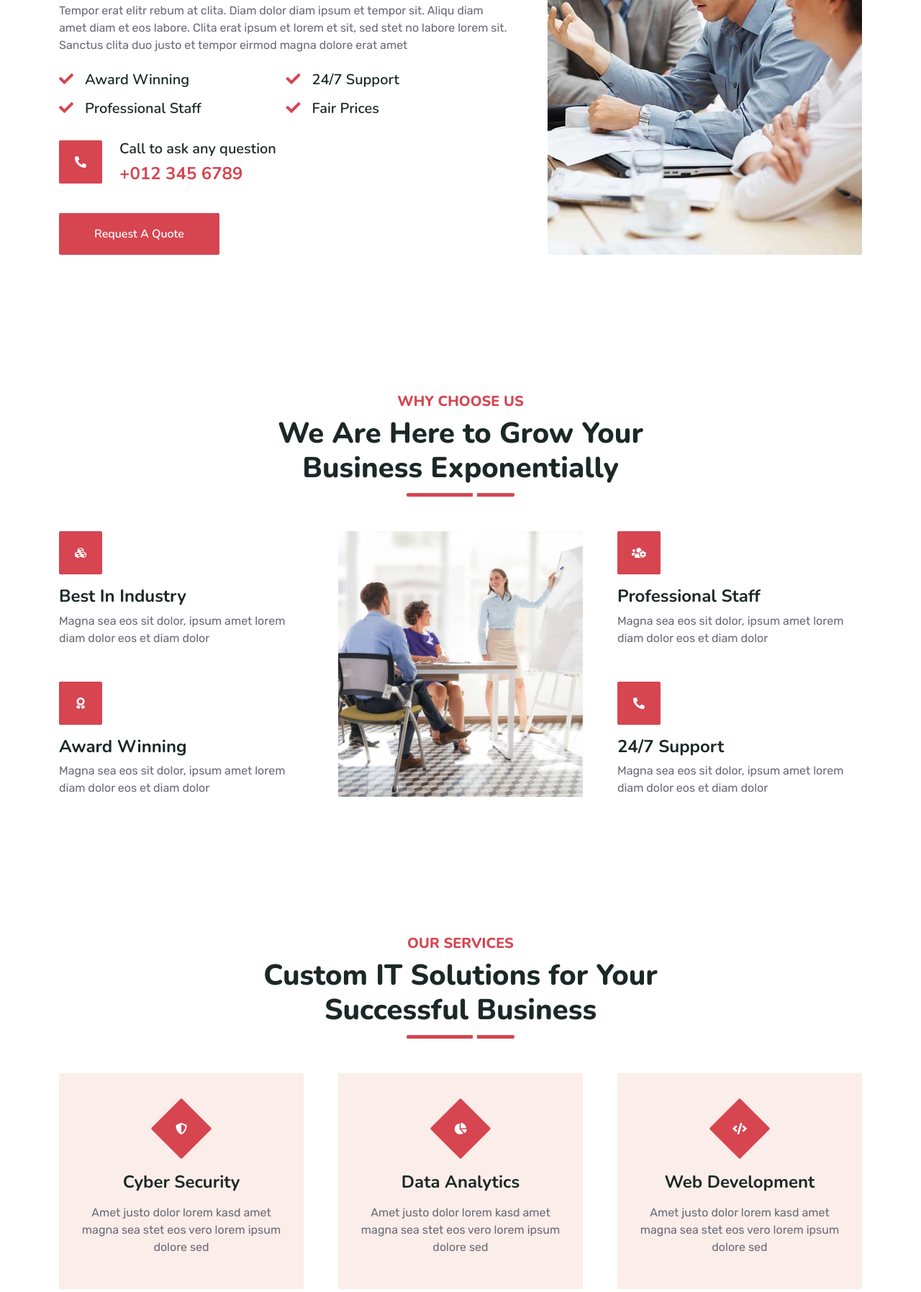
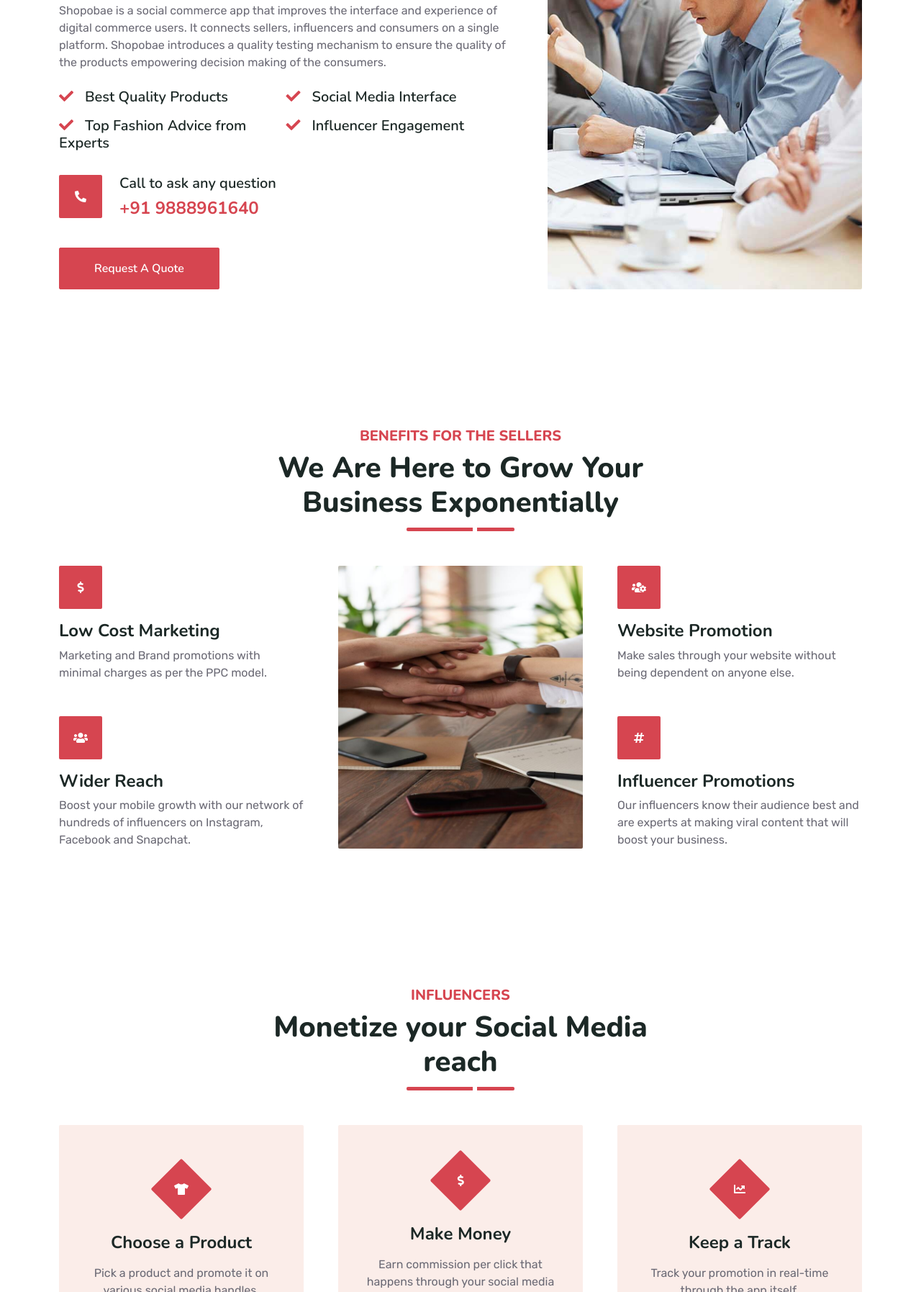
Before and after one commit to sartajsehgal/Shopobae-Website, a plain HTML site: page index.html in a window 1280 px wide. Shown: the part 1005-2800 px from the top of the page at 72% size. Drawn offline with nearby package versions, Linux system fonts and the light colour scheme.

Commit message:
added content

```diff
--- a/index.html
+++ b/index.html
@@ -210,17 +210,17 @@
                 <div class="col-lg-7">
                     <div class="section-title position-relative pb-3 mb-5">
                         <h5 class="fw-bold text-primary text-uppercase">About Us</h5>
-                        <h1 class="mb-0">The Best IT Solution With 10 Years of Experience</h1>
+                        <h1 class="mb-0">Welcome to the new era of Online Shopping</h1>
                     </div>
-                    <p class="mb-4">Tempor erat elitr rebum at clita. Diam dolor diam ipsum et tempor sit. Aliqu diam amet diam et eos labore. Clita erat ipsum et lorem et sit, sed stet no labore lorem sit. Sanctus clita duo justo et tempor eirmod magna dolore erat amet</p>
+                    <p class="mb-4">Shopobae is a social commerce app that improves the interface and experience of digital commerce users. It connects sellers, influencers and consumers on a single platform. Shopobae introduces a quality testing mechanism to ensure the quality of the products empowering decision making of the consumers.</p>
                     <div class="row g-0 mb-3">
                         <div class="col-sm-6 wow zoomIn" data-wow-delay="0.2s">
-                            <h5 class="mb-3"><i class="fa fa-check text-primary me-3"></i>Award Winning</h5>
-                            <h5 class="mb-3"><i class="fa fa-check text-primary me-3"></i>Professional Staff</h5>
+                            <h5 class="mb-3"><i class="fa fa-check text-primary me-3"></i>Best Quality Products</h5>
+                            <h5 class="mb-3"><i class="fa fa-check text-primary me-3"></i>Top Fashion Advice from Experts</h5>
                         </div>
                         <div class="col-sm-6 wow zoomIn" data-wow-delay="0.4s">
-                            <h5 class="mb-3"><i class="fa fa-check text-primary me-3"></i>24/7 Support</h5>
-                            <h5 class="mb-3"><i class="fa fa-check text-primary me-3"></i>Fair Prices</h5>
+                            <h5 class="mb-3"><i class="fa fa-check text-primary me-3"></i>Social Media Interface</h5>
+                            <h5 class="mb-3"><i class="fa fa-check text-primary me-3"></i>Influencer Engagement</h5>
                         </div>
                     </div>
                     <div class="d-flex align-items-center mb-4 wow fadeIn" data-wow-delay="0.6s">
@@ -229,7 +229,7 @@
                         </div>
                         <div class="ps-4">
                             <h5 class="mb-2">Call to ask any question</h5>
-                            <h4 class="text-primary mb-0">+012 345 6789</h4>
+                            <h4 class="text-primary mb-0">+91 9888961640</h4>
                         </div>
                     </div>
                     <a href="quote.html" class="btn btn-primary py-3 px-5 mt-3 wow zoomIn" data-wow-delay="0.9s">Request A Quote</a>
@@ -249,7 +249,7 @@
     <div class="container-fluid py-5 wow fadeInUp" data-wow-delay="0.1s">
         <div class="container py-5">
             <div class="section-title text-center position-relative pb-3 mb-5 mx-auto" style="max-width: 600px;">
-                <h5 class="fw-bold text-primary text-uppercase">Why Choose Us</h5>
+                <h5 class="fw-bold text-primary text-uppercase">BENEFITS FOR THE SELLERS</h5>
                 <h1 class="mb-0">We Are Here to Grow Your Business Exponentially</h1>
             </div>
             <div class="row g-5">
@@ -257,23 +257,23 @@
                     <div class="row g-5">
                         <div class="col-12 wow zoomIn" data-wow-delay="0.2s">
                             <div class="bg-primary rounded d-flex align-items-center justify-content-center mb-3" style="width: 60px; height: 60px;">
-                                <i class="fa fa-cubes text-white"></i>
+                                <i class="fa fa-dollar-sign text-white"></i>
                             </div>
-                            <h4>Best In Industry</h4>
-                            <p class="mb-0">Magna sea eos sit dolor, ipsum amet lorem diam dolor eos et diam dolor</p>
+                            <h4>Low Cost Marketing</h4>
+                            <p class="mb-0">Marketing and Brand promotions with minimal charges as per the PPC model.</p>
                         </div>
                         <div class="col-12 wow zoomIn" data-wow-delay="0.6s">
                             <div class="bg-primary rounded d-flex align-items-center justify-content-center mb-3" style="width: 60px; height: 60px;">
-                                <i class="fa fa-award text-white"></i>
+                                <i class="fa fa-users text-white"></i>
                             </div>
-                            <h4>Award Winning</h4>
-                            <p class="mb-0">Magna sea eos sit dolor, ipsum amet lorem diam dolor eos et diam dolor</p>
+                            <h4>Wider Reach</h4>
+                            <p class="mb-0">Boost your mobile growth with our network of hundreds of influencers on Instagram, Facebook and Snapchat.</p>
                         </div>
                     </div>
                 </div>
                 <div class="col-lg-4  wow zoomIn" data-wow-delay="0.9s" style="min-height: 350px;">
                     <div class="position-relative h-100">
-                        <img class="position-absolute w-100 h-100 rounded wow zoomIn" data-wow-delay="0.1s" src="img/feature.jpg" style="object-fit: cover;">
+                        <img class="position-absolute w-100 h-100 rounded wow zoomIn" data-wow-delay="0.1s" src="img/feature1.jpg" style="object-fit: cover;">
                     </div>
                 </div>
                 <div class="col-lg-4">
@@ -282,15 +282,15 @@
                             <div class="bg-primary rounded d-flex align-items-center justify-content-center mb-3" style="width: 60px; height: 60px;">
                                 <i class="fa fa-users-cog text-white"></i>
                             </div>
-                            <h4>Professional Staff</h4>
-                            <p class="mb-0">Magna sea eos sit dolor, ipsum amet lorem diam dolor eos et diam dolor</p>
+                            <h4>Website Promotion</h4>
+                            <p class="mb-0">Make sales through your website without being dependent on anyone else.</p>
                         </div>
                         <div class="col-12 wow zoomIn" data-wow-delay="0.8s">
                             <div class="bg-primary rounded d-flex align-items-center justify-content-center mb-3" style="width: 60px; height: 60px;">
-                                <i class="fa fa-phone-alt text-white"></i>
+                                <i class="fa fa-hashtag text-white"></i>
                             </div>
-                            <h4>24/7 Support</h4>
-                            <p class="mb-0">Magna sea eos sit dolor, ipsum amet lorem diam dolor eos et diam dolor</p>
+                            <h4>Influencer Promotions</h4>
+                            <p class="mb-0">Our influencers know their audience best and are experts at making viral content that will boost your business.</p>
                         </div>
                     </div>
                 </div>
@@ -304,47 +304,47 @@
     <div class="container-fluid py-5 wow fadeInUp" data-wow-delay="0.1s">
         <div class="container py-5">
             <div class="section-title text-center position-relative pb-3 mb-5 mx-auto" style="max-width: 600px;">
-                <h5 class="fw-bold text-primary text-uppercase">Our Services</h5>
-                <h1 class="mb-0">Custom IT Solutions for Your Successful Business</h1>
+                <h5 class="fw-bold text-primary text-uppercase">INFLUENCERS</h5>
+                <h1 class="mb-0">Monetize your Social Media reach</h1>
             </div>
             <div class="row g-5">
                 <div class="col-lg-4 col-md-6 wow zoomIn" data-wow-delay="0.3s">
                     <div class="service-item bg-light rounded d-flex flex-column align-items-center justify-content-center text-center">
                         <div class="service-icon">
-                            <i class="fa fa-shield-alt text-white"></i>
+                            <i class="fa fa-tshirt text-white"></i>
                         </div>
-                        <h4 class="mb-3">Cyber Security</h4>
-                        <p class="m-0">Amet justo dolor lorem kasd amet magna sea stet eos vero lorem ipsum dolore sed</p>
-                        <a class="btn btn-lg btn-primary rounded" href="">
+                        <h4 class="mb-3">Choose a Product</h4>
+                        <p class="m-0">Pick a product and promote it on various social media handles.</p>
+                        <!-- <a class="btn btn-lg btn-primary rounded" href="">
                             <i class="bi bi-arrow-right"></i>
-                        </a>
+                        </a> -->
                     </div>
                 </div>
                 <div class="col-lg-4 col-md-6 wow zoomIn" data-wow-delay="0.6s">
                     <div class="service-item bg-light rounded d-flex flex-column align-items-center justify-content-center text-center">
                         <div class="service-icon">
-                            <i class="fa fa-chart-pie text-white"></i>
+                            <i class="fa fa-dollar-sign text-white"></i>
                         </div>
-                        <h4 class="mb-3">Data Analytics</h4>
-                        <p class="m-0">Amet justo dolor lorem kasd amet magna sea stet eos vero lorem ipsum dolore sed</p>
-                        <a class="btn btn-lg btn-primary rounded" href="">
+                        <h4 class="mb-3">Make Money</h4>
+                        <p class="m-0">Earn commission per click that happens through your social media handles.</p>
+                        <!-- <a class="btn btn-lg btn-primary rounded" href="">
                             <i class="bi bi-arrow-right"></i>
-                        </a>
+                        </a> -->
                     </div>
                 </div>
                 <div class="col-lg-4 col-md-6 wow zoomIn" data-wow-delay="0.9s">
                     <div class="service-item bg-light rounded d-flex flex-column align-items-center justify-content-center text-center">
                         <div class="service-icon">
-                            <i class="fa fa-code text-white"></i>
+                            <i class="fa fa-chart-line text-white"></i>
                         </div>
-                        <h4 class="mb-3">Web Development</h4>
-                        <p class="m-0">Amet justo dolor lorem kasd amet magna sea stet eos vero lorem ipsum dolore sed</p>
-                        <a class="btn btn-lg btn-primary rounded" href="">
+                        <h4 class="mb-3">Keep a Track</h4>
+                        <p class="m-0">Track your promotion in real-time through the app itself.</p>
+                        <!-- <a class="btn btn-lg btn-primary rounded" href="">
                             <i class="bi bi-arrow-right"></i>
-                        </a>
+                        </a> -->
                     </div>
                 </div>
-                <div class="col-lg-4 col-md-6 wow zoomIn" data-wow-delay="0.3s">
+                <!-- <div class="col-lg-4 col-md-6 wow zoomIn" data-wow-delay="0.3s">
                     <div class="service-item bg-light rounded d-flex flex-column align-items-center justify-content-center text-center">
                         <div class="service-icon">
                             <i class="fab fa-android text-white"></i>
@@ -374,7 +374,7 @@
                         <p class="text-white mb-3">Clita ipsum magna kasd rebum at ipsum amet dolor justo dolor est magna stet eirmod</p>
                         <h2 class="text-white mb-0">+012 345 6789</h2>
                     </div>
-                </div>
+                </div> -->
             </div>
         </div>
     </div>
@@ -382,7 +382,7 @@
 
 
     <!-- Pricing Plan Start -->
-    <div class="container-fluid py-5 wow fadeInUp" data-wow-delay="0.1s">
+    <!-- <div class="container-fluid py-5 wow fadeInUp" data-wow-delay="0.1s">
         <div class="container py-5">
             <div class="section-title text-center position-relative pb-3 mb-5 mx-auto" style="max-width: 600px;">
                 <h5 class="fw-bold text-primary text-uppercase">Pricing Plans</h5>
@@ -448,7 +448,7 @@
                 </div>
             </div>
         </div>
-    </div>
+    </div> -->
     <!-- Pricing Plan End -->
 
 
@@ -458,8 +458,8 @@
             <div class="row g-5">
                 <div class="col-lg-7">
                     <div class="section-title position-relative pb-3 mb-5">
-                        <h5 class="fw-bold text-primary text-uppercase">Request A Quote</h5>
-                        <h1 class="mb-0">Need A Free Quote? Please Feel Free to Contact Us</h1>
+                        <h5 class="fw-bold text-primary text-uppercase">Contact Us</h5>
+                        <h1 class="mb-0">Do you have any Questions? Please Feel Free to Contact Us</h1>
                     </div>
                     <div class="row gx-3">
                         <div class="col-sm-6 wow zoomIn" data-wow-delay="0.2s">
@@ -476,7 +476,7 @@
                         </div>
                         <div class="ps-4">
                             <h5 class="mb-2">Call to ask any question</h5>
-                            <h4 class="text-primary mb-0">+012 345 6789</h4>
+                            <h4 class="text-primary mb-0">+91 9888961640</h4>
                         </div>
                     </div>
                 </div>
```
Also changed, not shown: css/style.css (+5 -5 lines), img/feature1.jpg (added).
